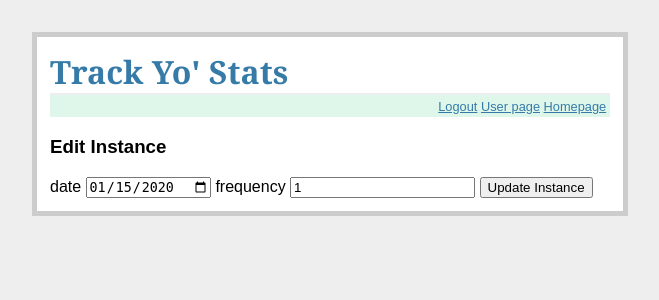
After one commit to tiyd-python-2015-01/stat-tracker, a Flask app: page /user_page/instance/1 in a window 1280 px wide. The commit adds this page. Shown: the top 300 px of the page, without its empty margins (310-969 px from the left). Run offline with Flask 2, Linux system fonts and the light colour scheme; a user stored in the database is signed in; tables that the repository leaves empty hold one stand-in row (values such as "Sample post").

Commit message:
Edit and delete functions working

```diff
--- a/stat_tracker/models.py
+++ b/stat_tracker/models.py
@@ -46,4 +46,4 @@ class Instance(db.Model):
     freq = db.Column(db.Integer)
 
     user = db.relationship('User')
-    activitiy = db.relationship('Activity')
+    activity = db.relationship('Activity')
--- /dev/null
+++ b/stat_tracker/templates/edit_instance.html
@@ -0,0 +1,16 @@
+{% extends "layout.html" %}
+
+{% block body %}
+
+<h3>Edit Instance</h3>
+<div>
+  <form method="POST" action= "{{ post_url }}" >
+  {{form.hidden_tag()}}
+  {{ form.date.label }} {{ form.date(size=30)}}
+  {{form.freq.label }} {{ form.freq(size=30) }}
+
+
+    <input type="submit" class="btn btn-blue" value="{{ button }}">
+  </form>
+</div>
+{% endblock %}
--- a/stat_tracker/templates/layout.html
+++ b/stat_tracker/templates/layout.html
@@ -1,4 +1,4 @@
-<!doctype html><title>UrlyBird</title>
+<!doctype html><title>Track Yo' Stats</title>
 <link rel = stylesheet type = text/css href = "{{ url_for('static', filename = 'style.css')}}">
 <div class = page>
   {% with messages = get_flashed_messages() %}
--- a/stat_tracker/views/stats.py
+++ b/stat_tracker/views/stats.py
@@ -39,28 +39,51 @@ def user_page():
 
 @stats.route("/delete", methods = ["GET", "POST"])
 def delete_activity():
-    activity = Activity.query.filter_by(id = request.form \
-                                       ['activity_to_delete']).first()
+    activity_id = request.form['activity_to_delete']
+    activity = Activity.query.filter_by(id = activity_id).first()
+    instances = Instance.query.filter_by(activity_id = activity_id).all()
+    for instance in instances:
+        db.session.delete(instance)
+
     db.session.delete(activity)
     db.session.commit()
     flash("Activity deleted")
     return redirect(url_for("stats.user_page"))
 
+
 @stats.route("/user_page/<int:id>", methods = ["GET", "POST"])
 def view_activity(id):
     activity = Activity.query.filter_by(id = id).first()
-    instances = Instance.query.filter_by(activity_id = id)
+    instances = Instance.query.filter_by(activity_id = id).all()
     form = InstanceForm()
 
     if form.validate_on_submit():
-        instance = Intstance(user = current_user,
-                             activity_id = id,
-                             date = form.date.data,
-                             freq = form.freq.data)
+        instance = Instance(user = current_user,
+                            activity_id = id,
+                            date = form.date.data,
+                            freq = form.freq.data)
         db.session.add(instance)
         db.session.commit()
         flash("Instance Added!")
-        return redirect(url_for("stats.view_activity"))
+        return redirect(url_for("stats.view_activity", id = id))
 
     return render_template("instance_page.html", form = form, instances = instances,
                            activity = activity)
+
+
+@stats.route("/user_page/instance/<int:id>", methods=["GET", "POST"])
+@login_required
+def edit_instance(id):
+    instance = Instance.query.get(id)
+    form = InstanceForm(obj=instance)
+    if form.validate_on_submit():
+        form.populate_obj(instance)
+        db.session.add(instance)
+        db.session.commit()
+        flash("Activity instance has been updated.")
+        return redirect(url_for("stats.view_activity", id = instance.activity.id))
+
+    return render_template("edit_instance.html",
+                           form=form,
+                           post_url=url_for("stats.edit_instance", id=instance.id),
+                           button="Update Instance")
```
Also changed, not shown: migrations/versions/37e19b58682_.py (added, +26 -0 lines), stat_tracker/templates/instance_page.html (+16 -5 lines), stat_tracker/templates/user_page.html (line endings or trailing spaces).
